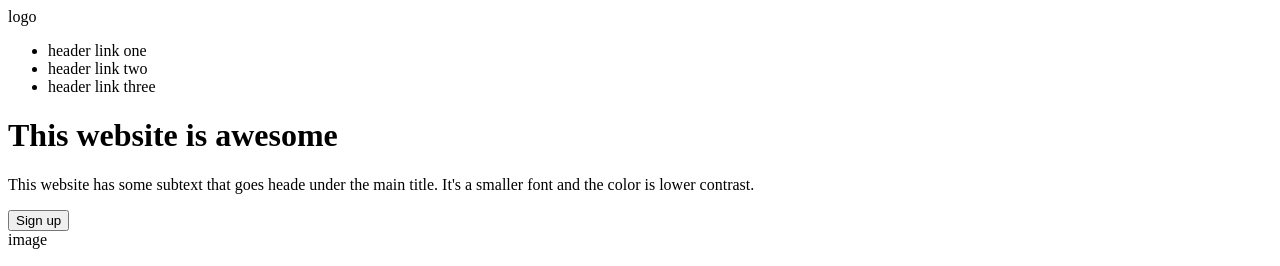
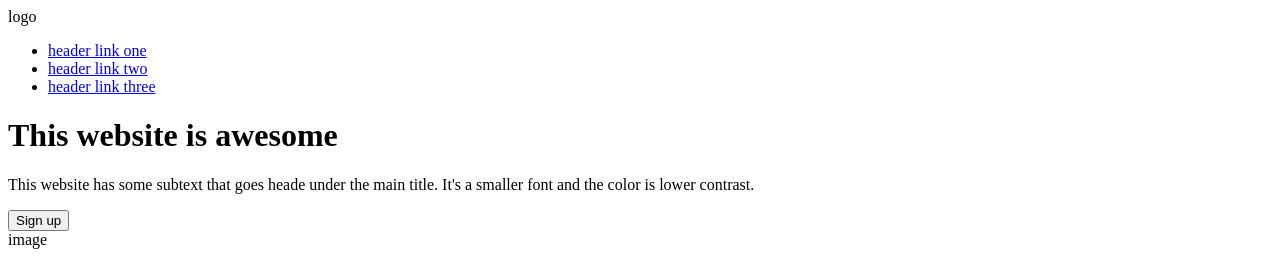
Before and after one commit to churroyoo/landing-page, a plain HTML site: page index.html in a window 1280 px wide. Shown: the top 266 px of the page. Drawn offline with Linux system fonts and the light colour scheme.

Commit message:
Change header list items to links
forgot to add <a> tags into the ul. Quick fix

```diff
--- a/index.html
+++ b/index.html
@@ -12,9 +12,9 @@
         </div>
         <div class="links">
             <ul>
-                <li>header link one</li>
-                <li>header link two</li>
-                <li>header link three</li>
+                <li><a href="https://developer.mozilla.org/en-US/docs/Web/HTML/Element/a">header link one</a></li>
+                <li><a href="https://developer.mozilla.org/en-US/docs/Web/HTML/Element/a">header link two</a></li>
+                <li><a href="https://developer.mozilla.org/en-US/docs/Web/HTML/Element/a">header link three</a></li>
             </ul>
         </div>
     </div>
```
